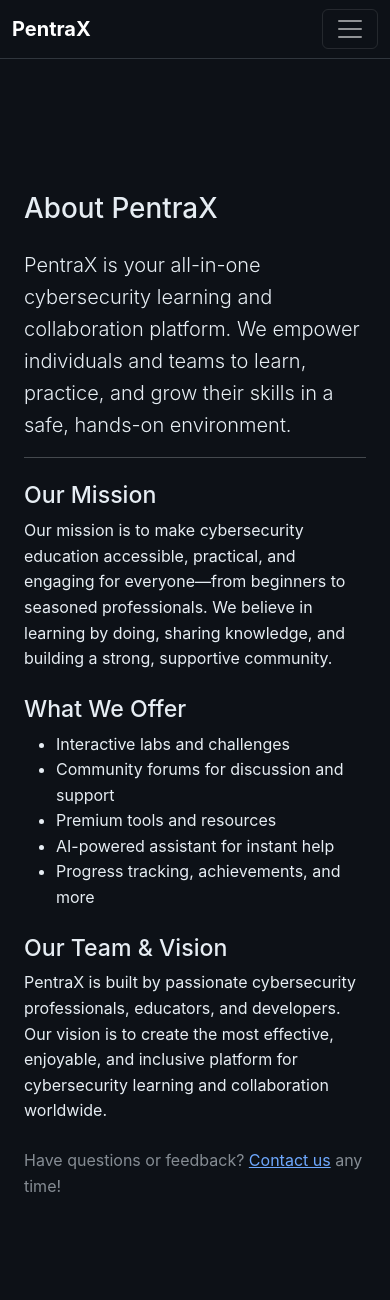
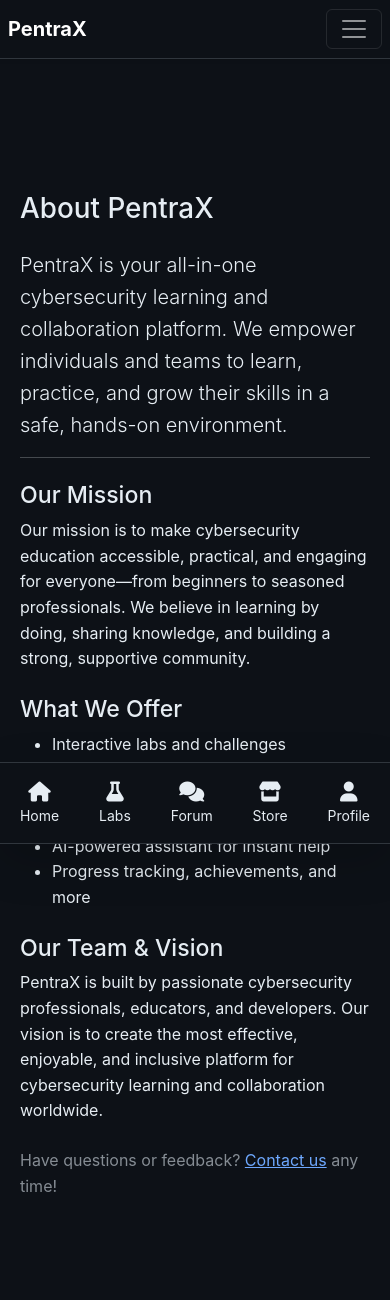
Before and after one commit to 0xP4X/pentrax, a Flask app: page /about in a window 390 px wide. Shown: the top 1300 px of the page. Run offline with Flask 3, Linux system fonts and the light colour scheme; some libraries are stand-ins or nearby versions.

Commit message:
Update scalability

```diff
--- a/templates/base.html
+++ b/templates/base.html
@@ -17,7 +17,8 @@
     <!-- Achievement Toast Container -->
     <div class="toast-container position-fixed bottom-0 end-0 p-3" id="achievement-toast-container" style="z-index: 1200;"></div>
     <!-- Navigation -->
-    <nav class="navbar navbar-expand-lg navbar-dark bg-dark fixed-top">
+    <nav class="navbar navbar-expand-lg navbar-dark bg-dark fixed-top d-none d-md-block">
+        <!-- Desktop navigation only -->
         <div class="container-fluid navbar-offset">
             <a class="navbar-brand fw-bold" href="{{ url_for('index') }}">
                 PentraX
@@ -152,8 +153,24 @@
         </div>
     </nav>
 
+    <!-- Mobile Top Navbar (with dropdown menu) -->
+    <nav class="navbar navbar-dark bg-dark d-md-none fixed-top border-bottom shadow-sm">
+      <div class="container-fluid px-2">
+        <a class="navbar-brand fw-bold" href="/">PentraX</a>
+        <button class="navbar-toggler" type="button" data-bs-toggle="dropdown" data-bs-auto-close="true" aria-expanded="false">
+          <span class="navbar-toggler-icon"></span>
+        </button>
+        <ul class="dropdown-menu dropdown-menu-end mt-2" style="min-width: 180px;">
+          <li><a class="dropdown-item" href="/labs"><i class="fas fa-flask me-2"></i>Labs</a></li>
+          <li><a class="dropdown-item" href="/forum/tools"><i class="fas fa-comments me-2"></i>Forum</a></li>
+          <li><a class="dropdown-item" href="/store"><i class="fas fa-store me-2"></i>Store</a></li>
+          <li><a class="dropdown-item" href="/profile"><i class="fas fa-user me-2"></i>Profile</a></li>
+        </ul>
+      </div>
+    </nav>
+
     <!-- Main Content -->
-    <main class="container-fluid pt-5 mt-3">
+    <main class="container-fluid pt-5 mt-3 px-2 px-sm-3" style="max-width: 100vw;">
         <!-- Flash Messages -->
         {% with messages = get_flashed_messages(with_categories=true) %}
             {% if messages %}
@@ -172,6 +189,29 @@
 
         {% block content %}{% endblock %}
     </main>
+
+    <!-- Mobile Bottom Navigation -->
+    <nav class="navbar navbar-dark bg-dark fixed-bottom d-md-none border-top shadow-lg">
+      <div class="container-fluid px-0">
+        <div class="d-flex justify-content-around w-100">
+          <a href="/" class="nav-link text-center py-2">
+            <i class="fas fa-home fa-lg"></i><div class="small">Home</div>
+          </a>
+          <a href="/labs" class="nav-link text-center py-2">
+            <i class="fas fa-flask fa-lg"></i><div class="small">Labs</div>
+          </a>
+          <a href="/forum/tools" class="nav-link text-center py-2">
+            <i class="fas fa-comments fa-lg"></i><div class="small">Forum</div>
+          </a>
+          <a href="/store" class="nav-link text-center py-2">
+            <i class="fas fa-store fa-lg"></i><div class="small">Store</div>
+          </a>
+          <a href="/profile" class="nav-link text-center py-2">
+            <i class="fas fa-user fa-lg"></i><div class="small">Profile</div>
+          </a>
+        </div>
+      </div>
+    </nav>
 
     <!-- Mobile Footer -->
     <footer class="bg-dark text-center text-white p-3 d-md-none mt-5">
```
